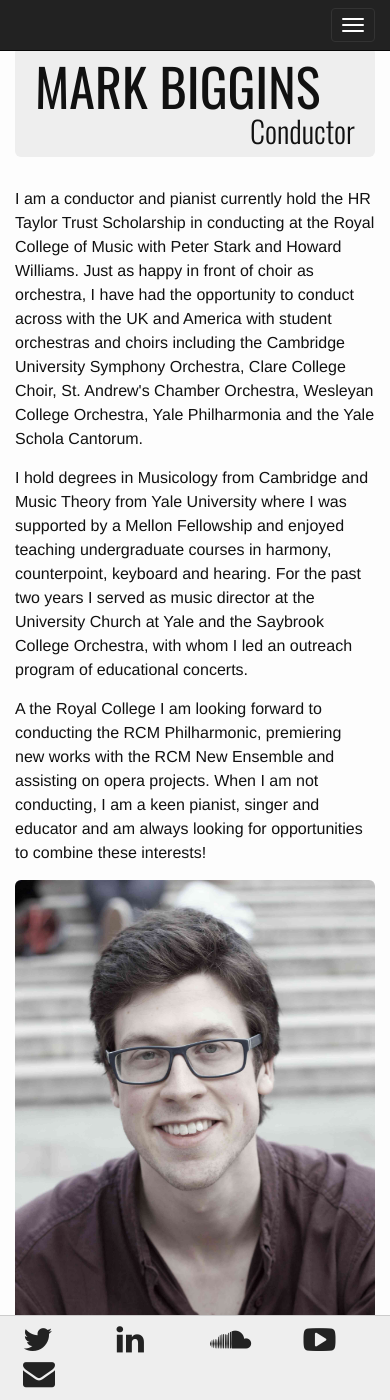
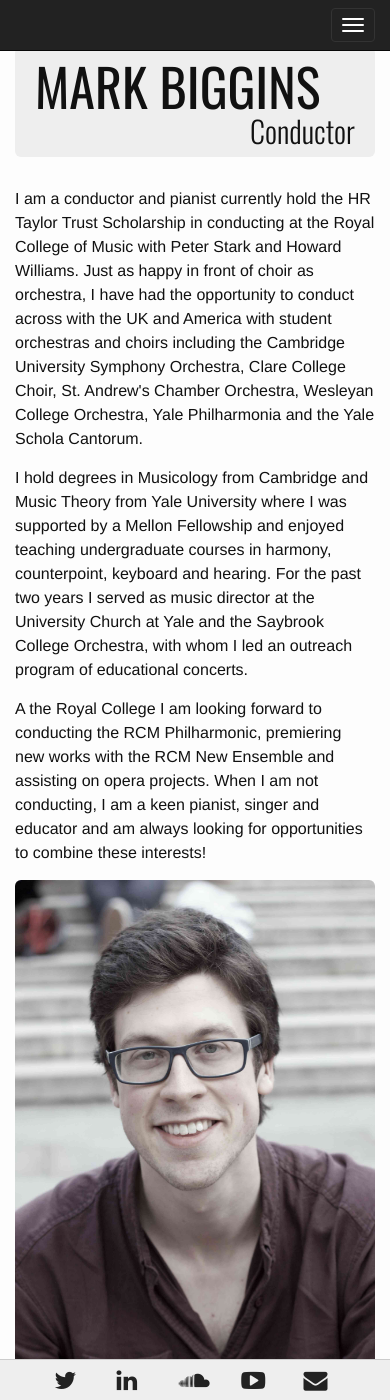
Before and after one commit to musicman10201/musicman10201.github.io, a Jekyll site: the page built from index.html, in a window 390 px wide and 1400 px high, scrolled down 28 px. Built offline with Jekyll 4.4.1, drawn with Linux system fonts in a browser that asks for light colours.

Commit message:
fix footer

```diff
--- a/_includes/footer.html
+++ b/_includes/footer.html
@@ -2,29 +2,36 @@
   <div class="container">
 
     <div class="row">
-      <div class="col-md-1 col-md-push-4 col-xs-3">
+      <div class="col-md-1 col-md-push-4 col-xs-2 col-xs-push-1">
         <a target="_blank" href="https://twitter.com/markbiggins1">
-          <i class="fa fa-2x fa-twitter"></i>
+          <i class="fa fa-2x fa-twitter hidden-xs"></i>
+          <i class="fa fa-15x fa-twitter visible-xs-block"></i>
         </a>
       </div>
-      <div class="col-md-1 col-md-push-4 col-xs-3">
+      <div class="col-md-1 col-md-push-4 col-xs-2 col-xs-push-1">
         <a target="_blank" href="https://uk.linkedin.com/in/mark-biggins-07793871">
-          <i class="fa fa-2x fa-linkedin"></i>
+          <i class="fa fa-2x fa-linkedin hidden-xs"></i>
+          <i class="fa fa-15x fa-linkedin visible-xs-block"></i>
         </a>
       </div>
-      <div class="col-md-1 col-md-push-4 col-xs-3">
+      <div class="col-md-1 col-md-push-4 col-xs-2 col-xs-push-1">
         <a target="_blank" href="https://soundcloud.com/mark-biggins">
-          <i class="fa fa-2x fa-soundcloud"></i>
+          <i class="fa fa-2x fa-soundcloud hidden-xs"></i>
+          <i class="fa fa-15x fa-soundcloud visible-xs-block"></i>
+
         </a>
       </div>
-      <div class="col-md-1 col-md-push-4 col-xs-3">
+      <div class="col-md-1 col-md-push-4 col-xs-2 col-xs-push-1">
         <a target="_blank" href="https://www.youtube.com/user/musicman10201/videos">
-          <i class="fa fa-2x fa-youtube-play"></i>
+          <i class="fa fa-2x fa-youtube-play hidden-xs"></i>
+          <i class="fa fa-15x fa-youtube-play visible-xs-block"></i>
+
         </a>
       </div>
-      <div class="col-md-1 col-md-push-4 col-xs-3">
+      <div class="col-md-1 col-md-push-4 col-xs-2 col-xs-push-1">
         <a target="_blank" href="mailto:info@markbiggins.com">
-          <i class="fa fa-2x fa-envelope"></i>
+          <i class="fa fa-2x fa-envelope hidden-xs"></i>
+          <i class="fa fa-15x fa-envelope visible-xs-block"></i>
         </a>
       </div>
     </div>
--- a/_sass/_base.scss
+++ b/_sass/_base.scss
@@ -268,3 +268,7 @@ pre {
     color: #222222 !important;
   }
 }
+
+.fa-15x {
+  font-size: 1.5em;
+}
```
